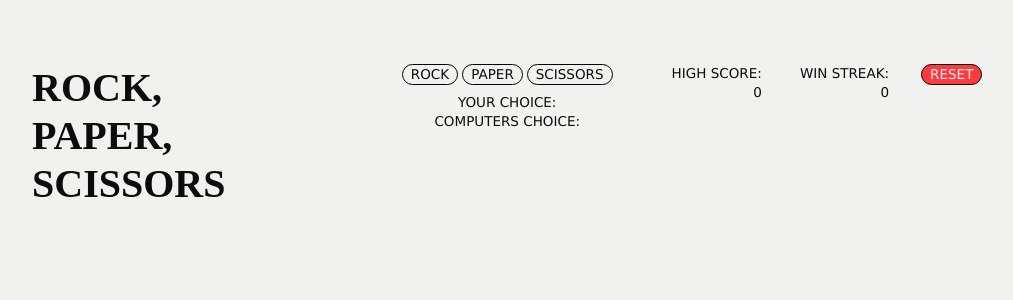
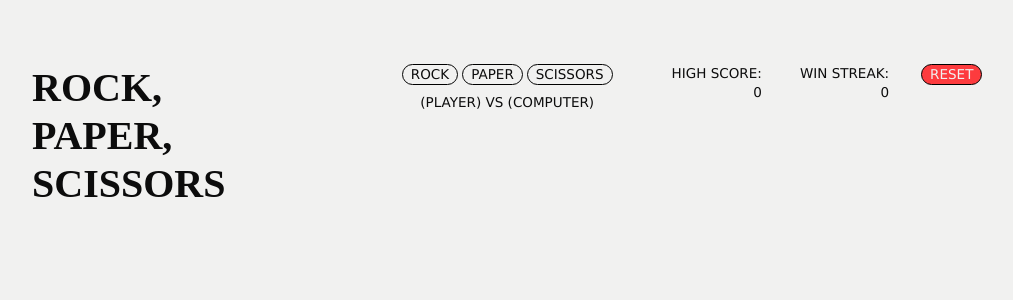
Before and after one commit to klasnasman/rockpaper, a React (Create React App) app: page / in a window 1280 px wide. Shown: the top 300 px of the page, without its empty margins (128-1141 px from the left). Built offline with nearby package versions, Linux system fonts and the light colour scheme; a web font is replaced by a local one.

Commit message:
playerChoice

```diff
--- a/src/components/ResultMessage.jsx
+++ b/src/components/ResultMessage.jsx
@@ -5,8 +5,9 @@ function ResultMessage(props) {
 
   return (
     <>
-      <p>Your choice: {playerChoice}</p>
-      <p>Computers choice: {computerChoice}</p>
+      <p>
+        (Player) {playerChoice} vs {computerChoice} (Computer)
+      </p>
       <br />
       <p>{result}</p>
     </>
```
